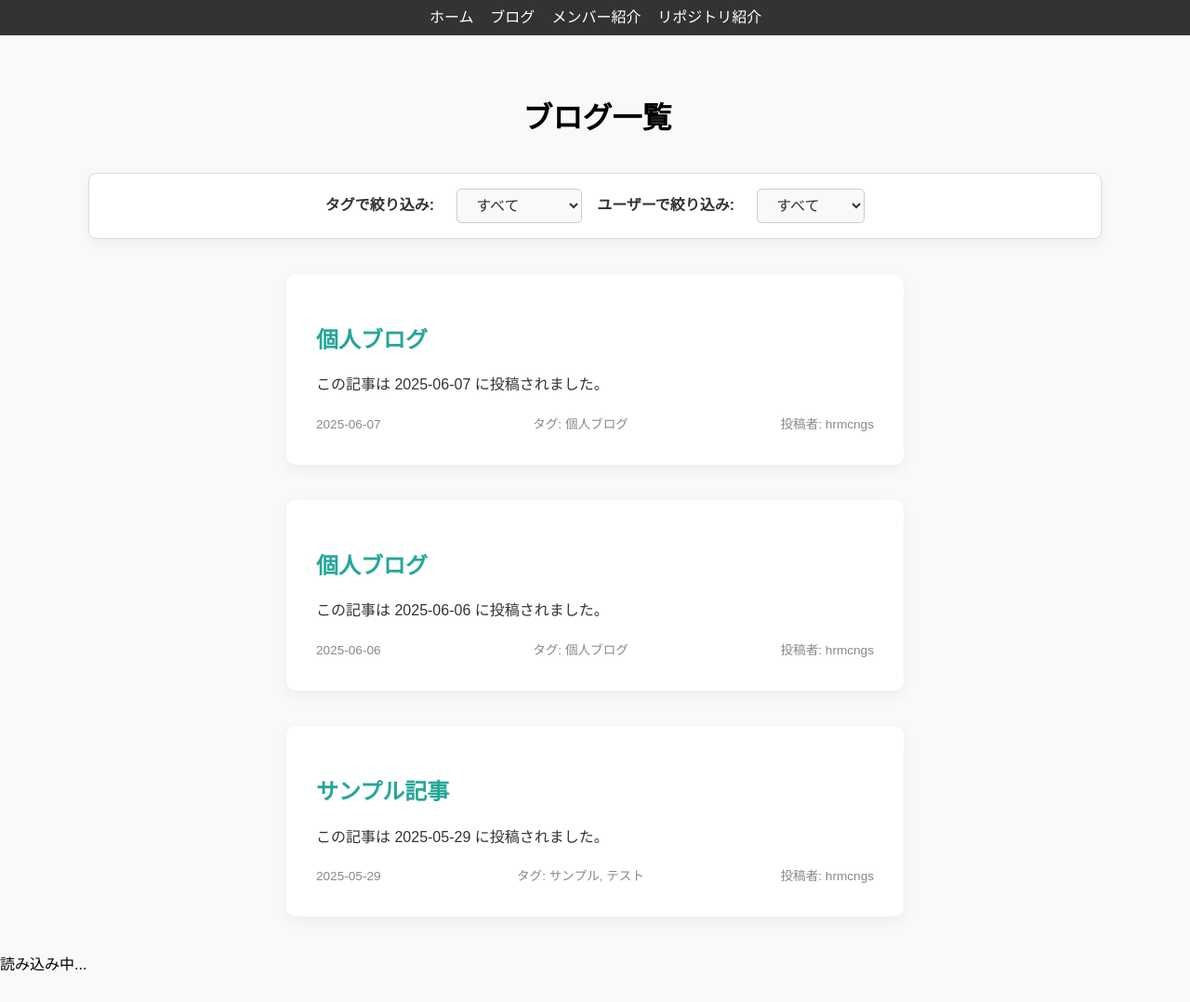
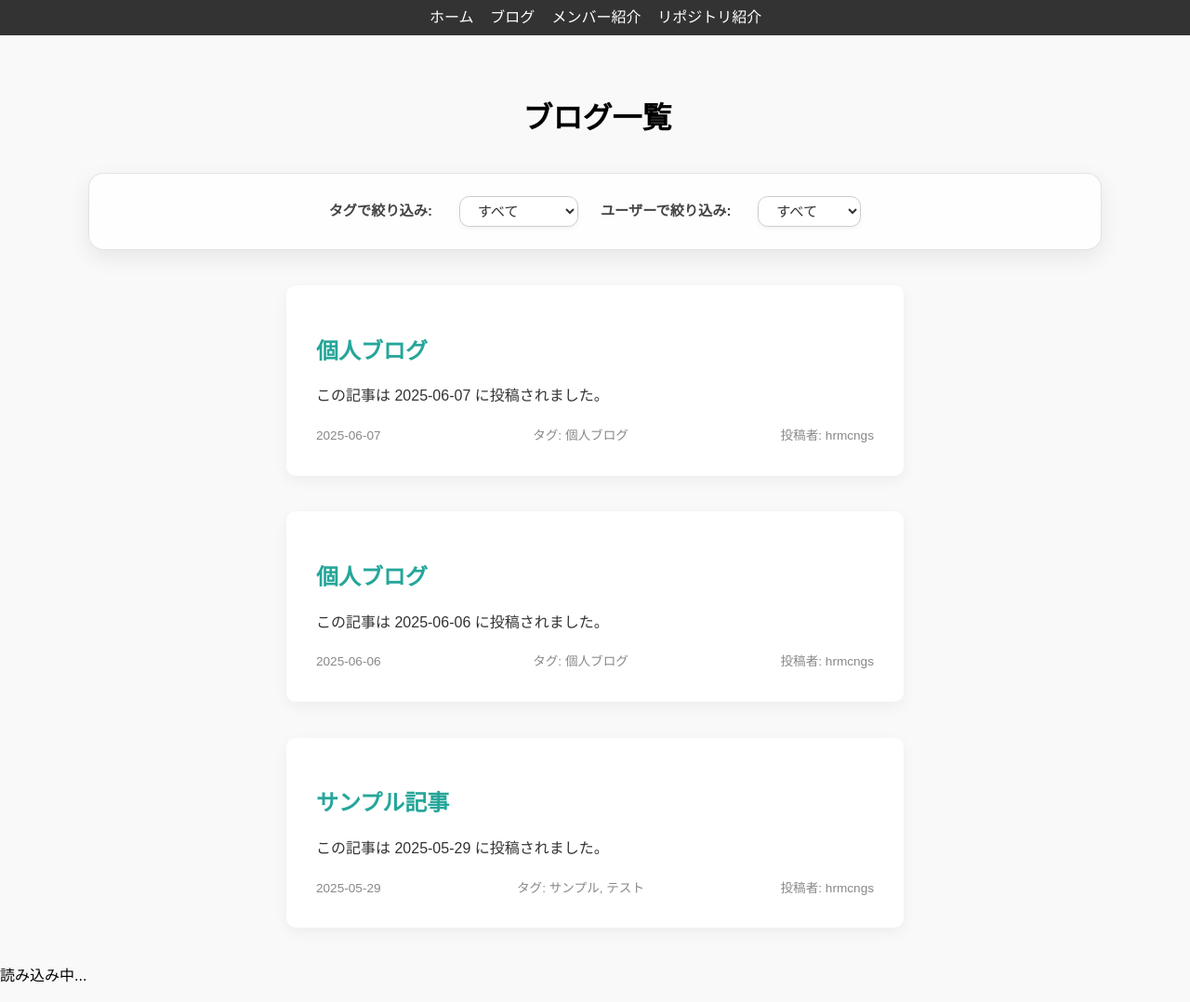
Before and after one commit to Drowse-Lab/Drowse-Lab, a Jekyll site: the page built from blog.html, in a window 1280 px wide. Shown: the whole page at 93% size. Built offline with Jekyll 4.4.1, drawn with Linux system fonts in a browser that asks for light colours.

Commit message:
Update styles.css

```diff
--- a/assets/css/styles.css
+++ b/assets/css/styles.css
@@ -307,34 +307,38 @@ h1 {
   flex-wrap: wrap;
   justify-content: center;
   align-items: center;
-  gap: 1em;
-  padding: 1em 2em;
+  gap: 1.5em;
   margin: 2em auto;
-  background-color: #ffffff;
-  border: 1px solid #ddd;
-  border-radius: 0.5em;
-  box-shadow: 0 0.3em 0.8em rgba(0, 0, 0, 0.05);
+  padding: 1.5em 2em;
+  background: rgba(255, 255, 255, 0.8);
+  backdrop-filter: blur(6px);
+  border-radius: 1em;
+  box-shadow: 0 8px 24px rgba(0, 0, 0, 0.08);
   max-width: 80%;
+  border: 1px solid rgba(200, 200, 200, 0.5);
 }
 
 .filters label {
-  font-weight: bold;
-  margin-right: 0.5em;
-  color: #333;
+  font-size: 0.95em;
+  font-weight: 600;
+  color: #444;
+  margin-right: 0.3em;
 }
 
 .filters select {
-  padding: 0.5em 1em;
+  padding: 0.4em 1em;
   border: 1px solid #ccc;
-  border-radius: 0.3em;
-  background-color: #f9f9f9;
-  font-size: 1em;
+  border-radius: 0.7em;
+  font-size: 0.95em;
+  background-color: white;
   color: #333;
-  cursor: pointer;
-  transition: border 0.3s, box-shadow 0.3s;
+  box-shadow: 0 2px 5px rgba(0,0,0,0.05);
+  transition: all 0.3s ease;
 }
 
-.filters select:hover {
+.filters select:hover,
+.filters select:focus {
   border-color: #009688;
-  box-shadow: 0 0 0.3em rgba(0, 150, 136, 0.2);
+  outline: none;
+  box-shadow: 0 0 0 3px rgba(0, 150, 136, 0.15);
 }
```
